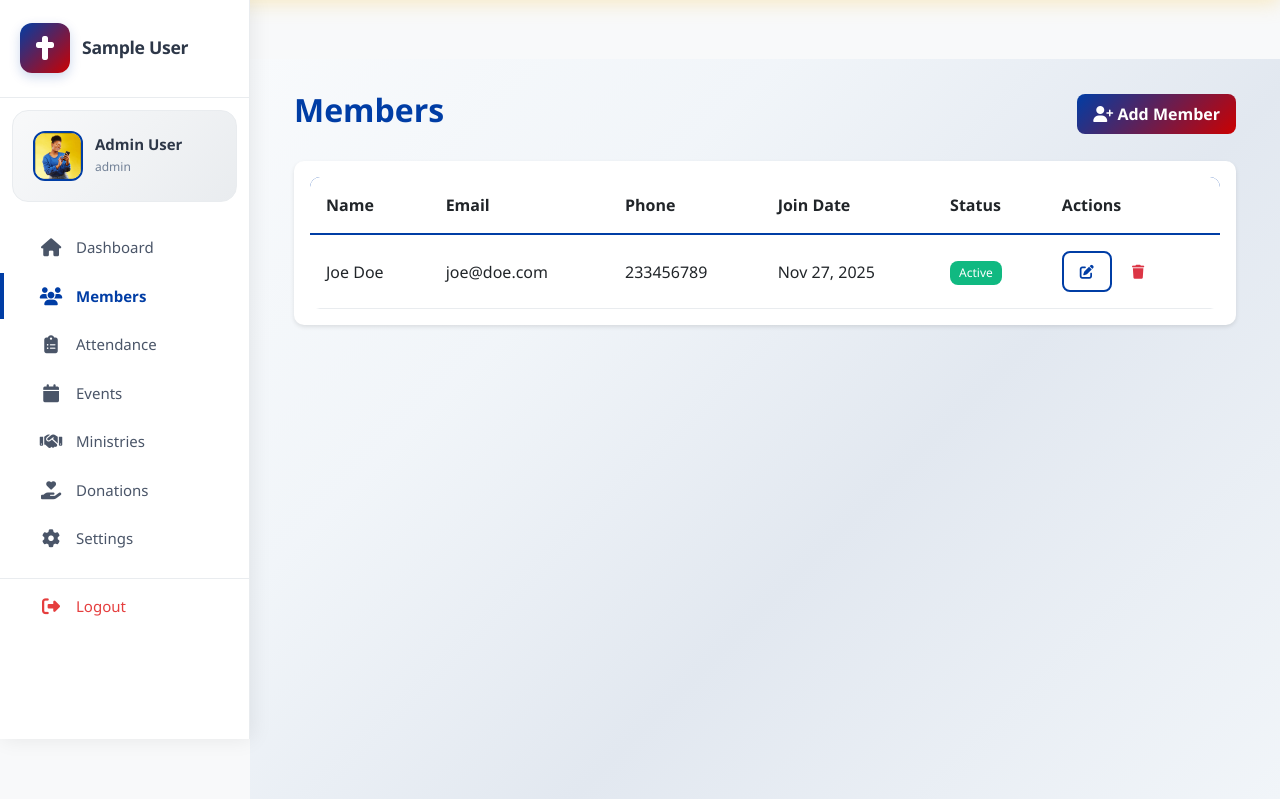
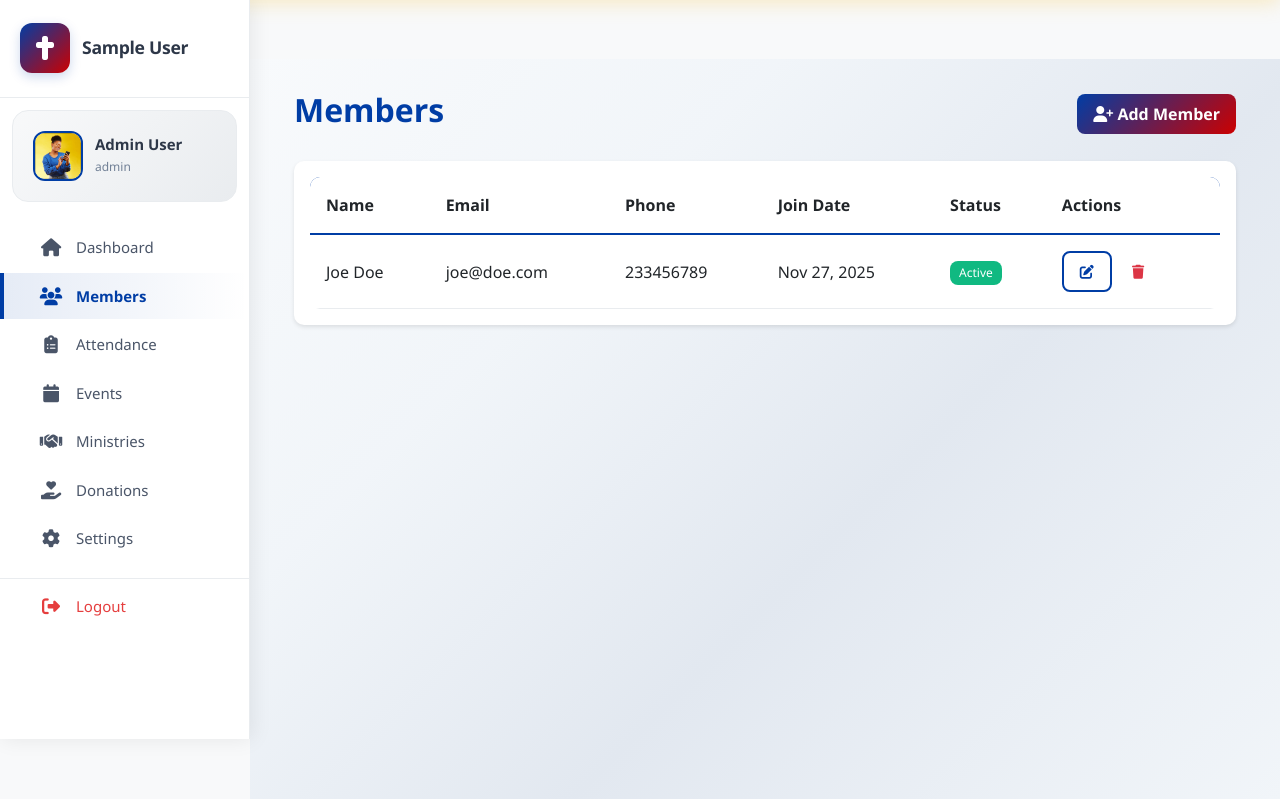
Before and after one commit to EbenezerQuayson/church_management_system, a PHP site: page /church_management_system/app/views/members.php in a window 1280 px wide. Shown: the part 61-860 px from the top of the page. Run offline with PHP 8.4, Linux system fonts and the light colour scheme; the visitor is signed in with stand-in values (Sample User, id 1); data comes from the database, SQL or seed files in the repository.

Commit message:
Minor styling fixes for improved ui and layout

```diff
--- a/assets/css/style.css
+++ b/assets/css/style.css
@@ -167,8 +167,7 @@ body {
 }
 
 .sidebar-menu a.active {
-  background: white;
-  /* linear-gradient(90deg, rgba(0, 61, 165, 0.1) 0%, transparent 100%); */
+  background: linear-gradient(90deg, rgba(0, 61, 165, 0.1) 0%, transparent 100%);
   color: var(--primary-color);
   font-weight: 600;
 }
@@ -563,7 +562,6 @@ body {
   .sidebar.show {
     transform: translateX(0);
     box-shadow: 4px 0 24px rgba(0, 0, 0, 0.3);
-
   }
 
   .main-content {
```
